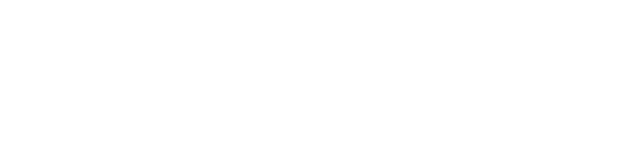
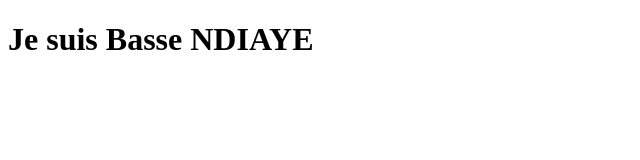
Before and after one commit to LamineND/calculatrice, a plain HTML site: page index.html in a window 1280 px wide. Shown: the whole page, without its empty margins (0-640 px from the left). Drawn offline with Linux system fonts and the light colour scheme.

Commit message:
Update index.html

```diff
--- a/index.html
+++ b/index.html
@@ -6,6 +6,9 @@
     <title>Document</title>
 </head>
 <body>
+    <div>
+        <h1>Je suis Basse NDIAYE</h1>
+    </div>
 
 </body>
 </html>
```
